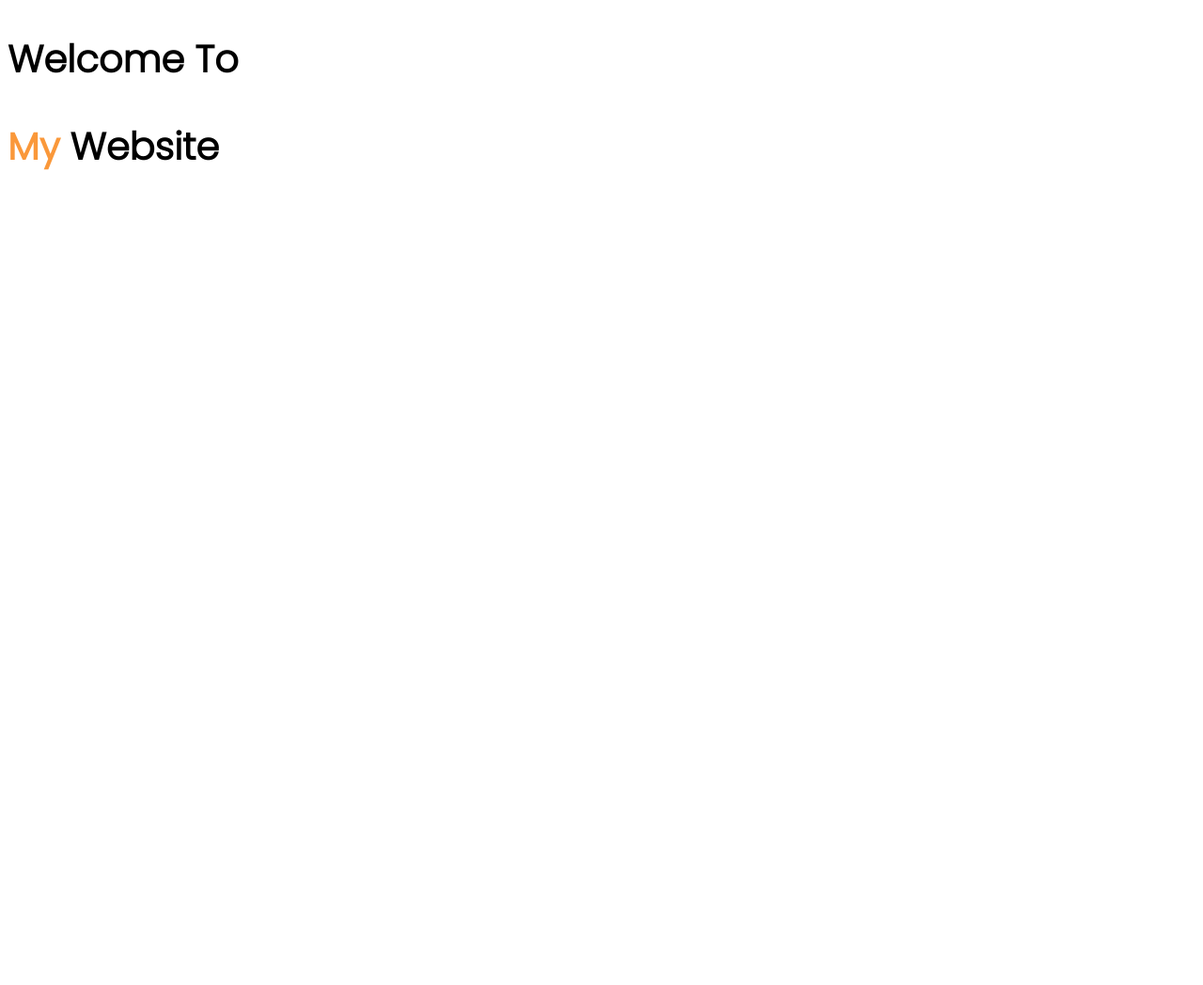
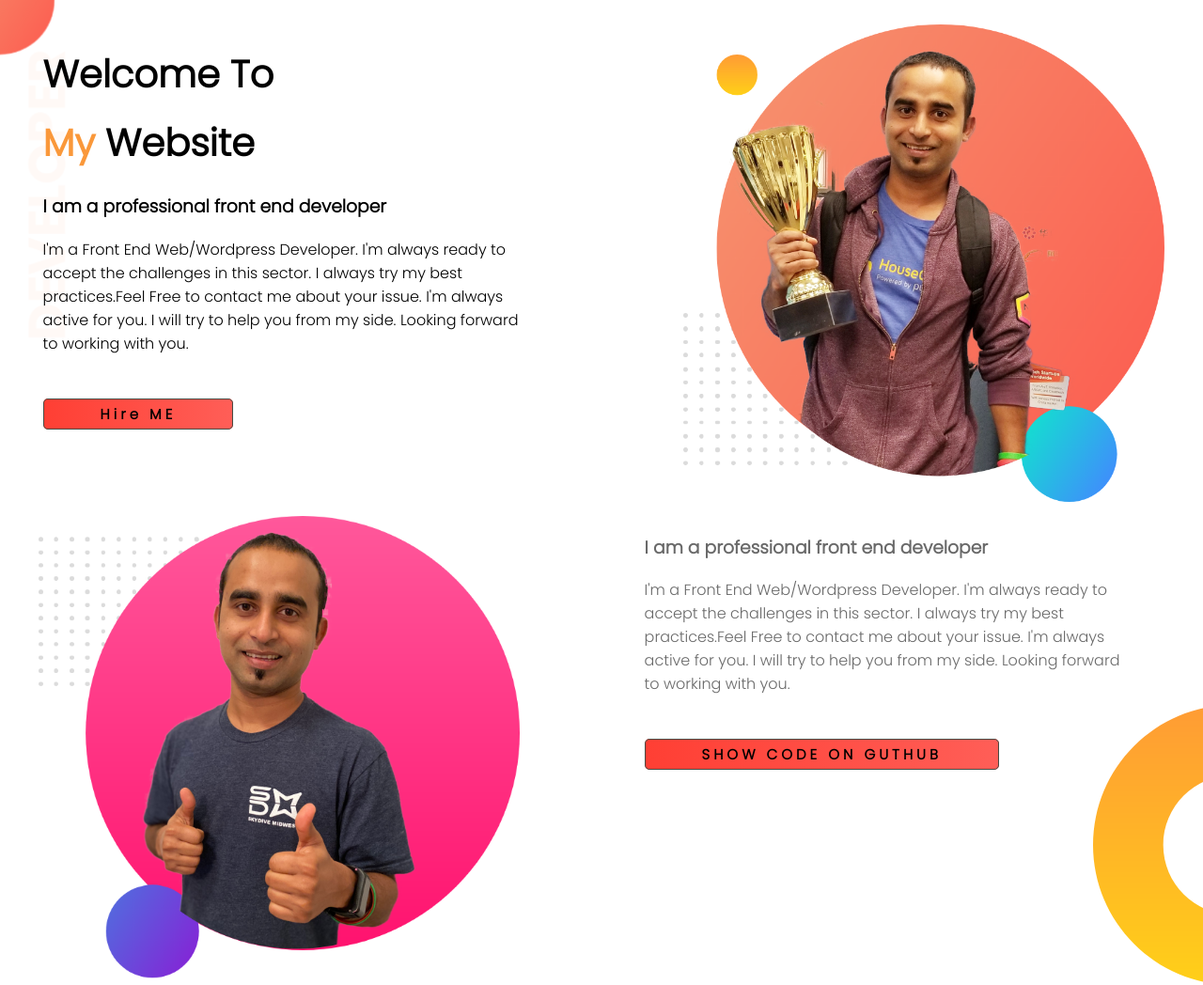
Before and after one commit to Mukhdum/my-portfolio, a plain HTML site: page index.html in a window 1280 px wide. Shown: the whole page at 94% size. Before the commit the page ends 800 px from the top, so only its background shows below. Drawn offline with Linux system fonts and the light colour scheme.

Commit message:
two section update

```diff
--- a/index.html
+++ b/index.html
@@ -10,13 +10,39 @@
 </head>
 <body>
     <header>
-        <section>
+        <section class="container">
             <div class="text-area">
                 <h1>Welcome To</h1>
                 <h1><span class="highlight-name">My </span>Website</h1>
+                <h3>I am a professional front end developer</h3>
+                <p class="info-area">I'm a Front End Web/Wordpress Developer. I'm always ready to accept the challenges in this sector. I always try my best practices.Feel Free to contact me about your issue. I'm always active for you. I will try to help you from my side. Looking forward to working with you.</p>
+
+                <a class="link-button" href="http://https://www.linkedin.com/in/miron-hasan-7b0542143/" target="_blank">Hire ME</a>
+            </div>
+            <div class="iamage-area">
+                <img src="developer-portfolio/jhankar.png" alt="profile photo">
             </div>
         </section>
 
+
     </header>
+    <section class="main-area">
+        <div class="main-area-container">
+            <div class="main-area-image">
+                <img src="developer-portfolio/jhankar2.png" alt="profile image" >
+            </div>
+            <div class="main-area-text">
+                <h3>I am a professional front end developer</h3>
+                <p class="info-area">I'm a Front End Web/Wordpress Developer. I'm always ready to accept the challenges in this sector. I always try my best practices.Feel Free to contact me about your issue. I'm always active for you. I will try to help you from my side. Looking forward to working with you.</p>
+
+                <a class="link-button" href="https://github.com/Mukhdum/my-portfolio" target="_blank">SHOW CODE ON GUTHUB</a>
+
+
+
+            </div>
+        </div>
+
+
+    </section>
 </body>
 </html>
--- a/style.css
+++ b/style.css
@@ -1,5 +1,6 @@
 body {
     font-family: 'Poppins', sans-serif;
+    margin: 0px;;
 }
 
 h1 {
@@ -8,3 +9,84 @@ h1 {
 .highlight-name {
     color: #fa983a;
 }
+
+.text-area {
+    width: 40%;
+    float: left;
+    margin-left: 20px;
+    padding-left: 2%;
+}
+.text-area h1 {
+    line-height: 1;
+}
+.iamage-area {
+    width: 40%;
+    overflow: hidden;
+    margin: auto;
+    padding-left: 10%;
+
+}
+.iamage-area img {
+    width: 100%;
+
+
+}
+.container {
+    padding-top: 2%;
+    background-image: url("developer-portfolio/top-banner.png");
+    background-repeat: no-repeat;
+}
+
+.info-area {
+    margin-bottom: 50px;;
+}
+
+.link-button {
+    text-decoration: none;
+    background-image: linear-gradient(to right,rgb(255, 63, 52),rgb(255, 94, 87));
+    border: 1px solid #464b44;
+    padding: 5px 60px;
+    color: black;
+    border-radius: 5px;
+    letter-spacing: 4px;
+    font-weight: 900;
+    font-size: 15px;
+    margin-top: 10px;
+}
+
+.link-button:hover {
+    background-image: linear-gradient(to right,rgb(255, 94, 87), rgb(255, 63, 52));
+    font-size: 20px;
+    letter-spacing: 4px;
+    font-weight: 900;
+
+}
+
+/* main-area-start */
+
+.main-area-image {
+    width: 40%;
+    float: left;
+    margin: auto;
+    padding-right: 10%;
+}
+
+.main-area-image img {
+    width: 100%;
+    padding-left: 8%;
+}
+
+.main-area-text {
+    width: 40%;
+    float: left;
+    margin-left: 20px;
+    padding-left: 2%;
+    color: dimgray;
+}
+.main-area-container {
+    padding-top: 8px;
+    background-image: url("developer-portfolio/dream-bg.png");
+    position: absolute;
+    background-repeat: no-repeat;
+    background-position: right bottom;
+}
```
